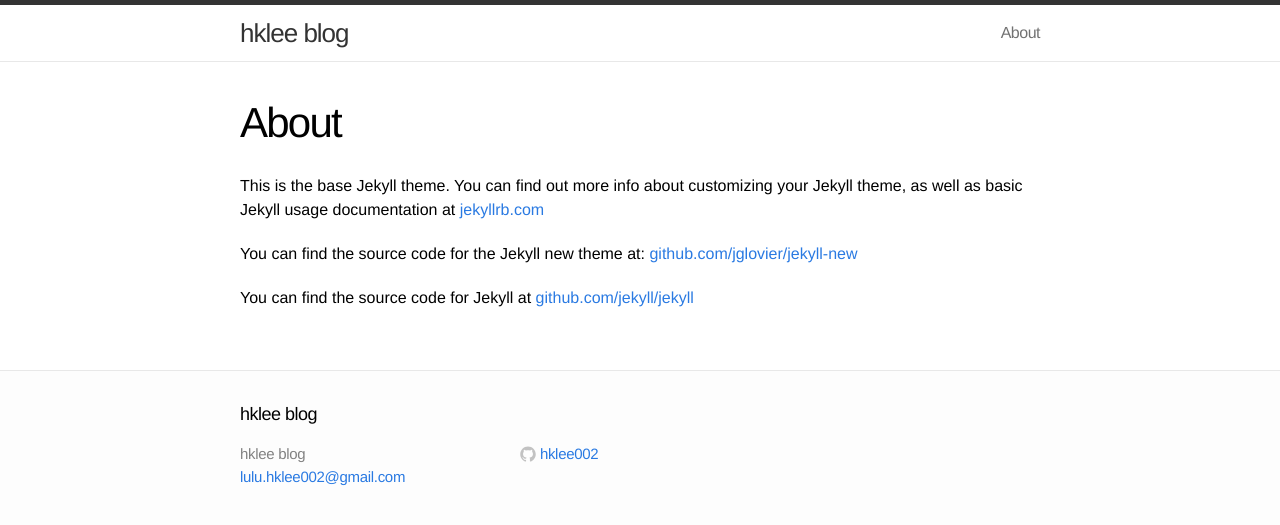
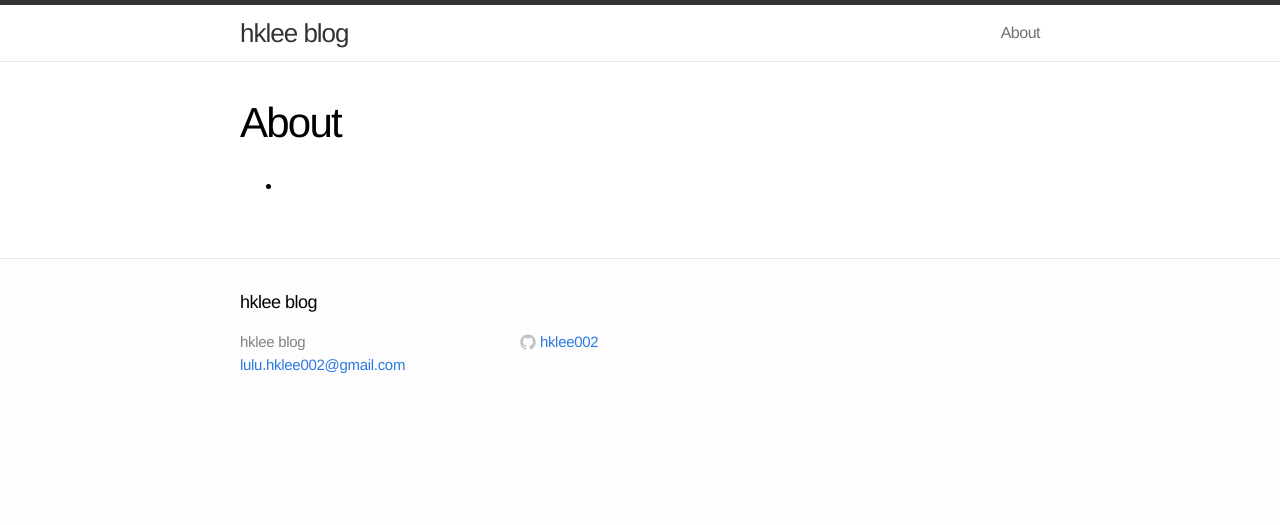
Before and after one commit to hklee002/lulu-hklee, a Jekyll site: the page built from about.md, in a window 1280 px wide. Shown: the top 525 px of the page. Built offline with Jekyll 4.4.1, drawn with Linux system fonts in a browser that asks for light colours; Markdown is read by kramdown in place of the engine named in the settings.

Commit message:
about update

```diff
--- a/about.md
+++ b/about.md
@@ -4,8 +4,4 @@
 permalink: /about/
 ---
 
-This is the base Jekyll theme. You can find out more info about customizing your Jekyll theme, as well as basic Jekyll usage documentation at [jekyllrb.com](http://jekyllrb.com/)
-
-You can find the source code for the Jekyll new theme at: [github.com/jglovier/jekyll-new](https://github.com/jglovier/jekyll-new)
-
-You can find the source code for Jekyll at [github.com/jekyll/jekyll](https://github.com/jekyll/jekyll)
+-
```
